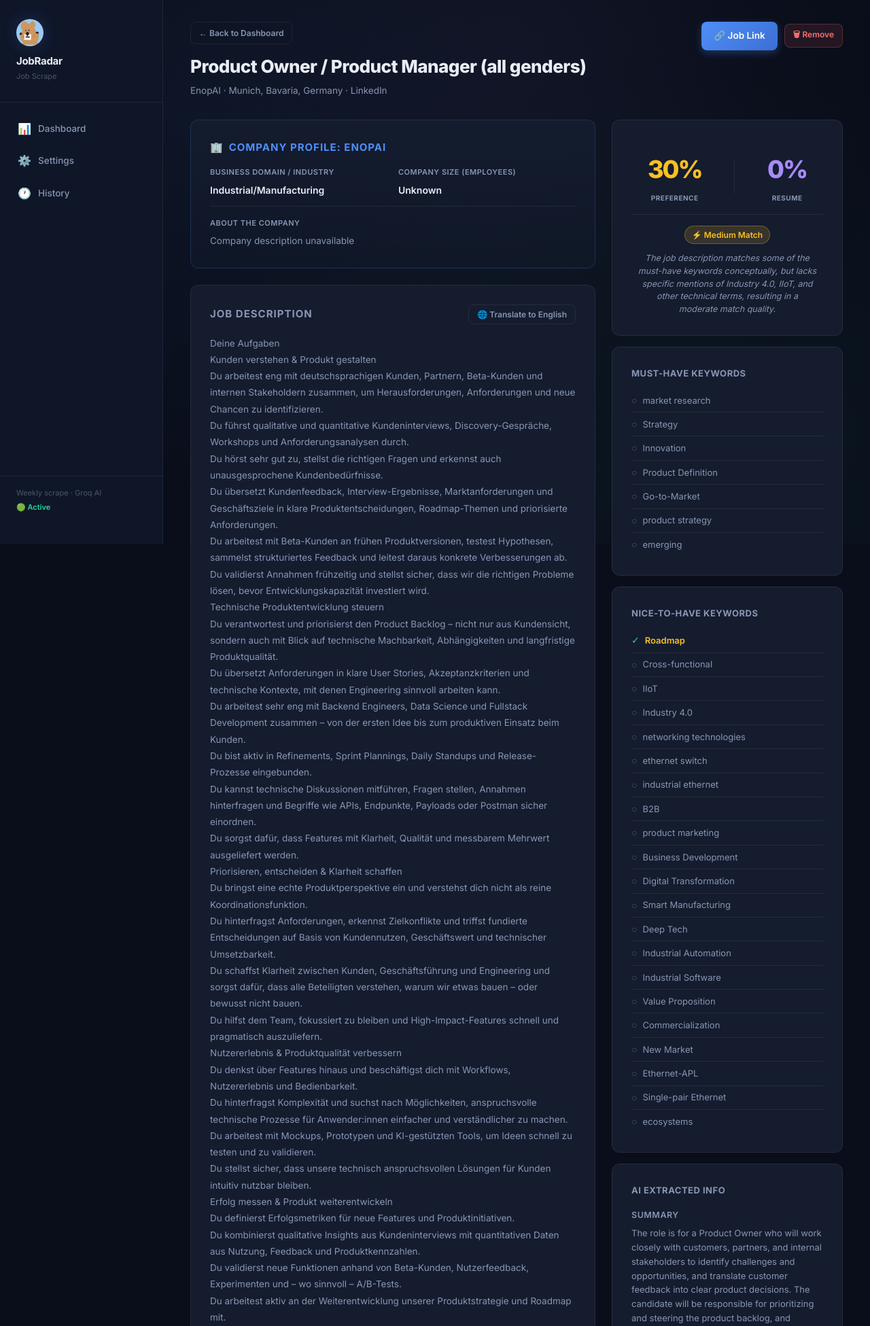
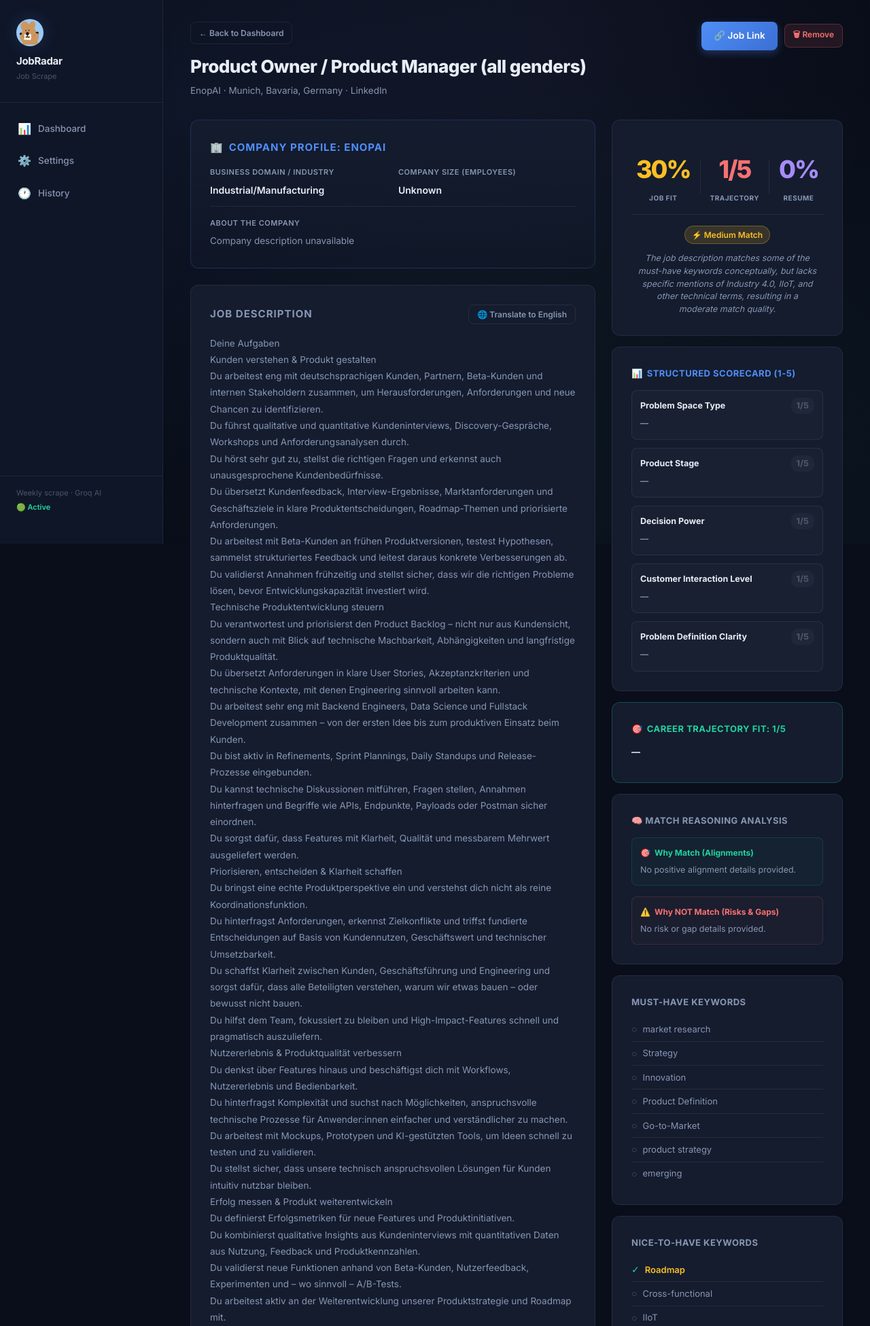
Before and after one commit to leann0101/jobradar, a Flask app: page /job/623c4153-4425-4f8d-a3ce-d45ca6037d9a in a window 1280 px wide. Shown: the top 1951 px of the page at 68% size. Run offline with Flask 3, Linux system fonts and the light colour scheme.

Commit message:
Feature: Semantic Career Preferences, Trajectory Fit Engine, and Quokka Brand Makeover

```diff
--- a/templates/job_detail.html
+++ b/templates/job_detail.html
@@ -79,15 +79,27 @@
     <!-- Scores display -->
     <div class="detail-main" style="margin-bottom:16px;">
       <div style="display: flex; justify-content: space-around; align-items: center; padding: 16px 0; border-bottom: 1px solid var(--border); margin-bottom: 16px;">
+        <!-- Preference Fit Score -->
         <div class="score-display" style="border: none; padding: 0; margin: 0; text-align: center;">
           <div class="score-number {% if job.match_category == 'best' %}best{% elif job.match_category == 'medium' %}medium{% else %}low{% endif %}">
             {{ job.match_score }}%
           </div>
-          <div style="font-size:10px; color:var(--text-secondary); margin-top:4px; font-weight:700; text-transform:uppercase; letter-spacing:0.5px;">Preference</div>
+          <div style="font-size:10px; color:var(--text-secondary); margin-top:4px; font-weight:700; text-transform:uppercase; letter-spacing:0.5px;">Job Fit</div>
         </div>
 
         <div style="width: 1px; height: 50px; background: var(--border);"></div>
 
+        <!-- Career Trajectory Fit (CTF) Score -->
+        <div class="score-display" style="border: none; padding: 0; margin: 0; text-align: center;">
+          <div class="score-number" style="color: {% if ((job.get('career_trajectory_fit', {}) or {}).get('score', 1) | int) >= 4 %}var(--accent-green){% elif ((job.get('career_trajectory_fit', {}) or {}).get('score', 1) | int) >= 3 %}var(--accent-yellow){% else %}var(--accent-red){% endif %};">
+            {{ (job.get('career_trajectory_fit', {}) or {}).get('score', 1) }}/5
+          </div>
+          <div style="font-size:10px; color:var(--text-secondary); margin-top:4px; font-weight:700; text-transform:uppercase; letter-spacing:0.5px;">Trajectory</div>
+        </div>
+
+        <div style="width: 1px; height: 50px; background: var(--border);"></div>
+
+        <!-- Resume Match Score -->
         <div class="score-display" style="border: none; padding: 0; margin: 0; text-align: center;">
           <div class="score-number" style="color: var(--accent-purple);">
             {{ job.resume_match.score or 0 }}%
@@ -102,17 +114,98 @@
           {% elif job.match_category == 'medium' %}badge-medium
           {% else %}badge-low{% endif %}"
           style="display:inline-block;">
-          {% if job.match_category == 'best' %}🏆 Best Match
+          {% if job.match_category == 'best' %}🏆 High Match
           {% elif job.match_category == 'medium' %}⚡ Medium Match
           {% else %}❄️ Low Match{% endif %}
         </span>
       </div>
 
       {% if job.match_explanation %}
-      <p style="font-size:12.5px; color:var(--text-secondary); font-style:italic; text-align:center; padding: 0 8px; line-height: 1.5;">
+      <p style="font-size:12.5px; color:var(--text-secondary); font-style:italic; text-align:center; padding: 0 8px; line-height: 1.5; margin-bottom: 0;">
         {{ job.match_explanation }}
       </p>
       {% endif %}
+    </div>
+
+    <!-- Structured Scorecard -->
+    <div class="detail-main" style="margin-bottom:16px;">
+      <h4 style="font-size:13px; font-weight:700; color:var(--accent-blue); margin-bottom:14px; text-transform:uppercase; letter-spacing:0.5px; display:flex; align-items:center; gap:6px;">
+        <span>📊</span> Structured Scorecard (1-5)
+      </h4>
+      <div style="display:flex; flex-direction:column; gap:12px;">
+        {% set dimensions = [
+          ('problem_space_type', 'Problem Space Type'),
+          ('product_stage', 'Product Stage'),
+          ('decision_power', 'Decision Power'),
+          ('customer_interaction', 'Customer Interaction Level'),
+          ('problem_definition_clarity', 'Problem Definition Clarity')
+        ] %}
+        {% for key, name in dimensions %}
+          {% set d_info = (job.get('scorecard', {}) or {}).get(key, {}) %}
+          {% set d_score = d_info.get('score', 1) | int %}
+          {% set d_label = d_info.get('label', '—') %}
+          {% set d_evidence = d_info.get('evidence', '') %}
+
+          <div style="background:rgba(255,255,255,0.02); border:1px solid var(--border); padding:10px 12px; border-radius:var(--radius-sm);">
+            <div style="display:flex; justify-content:space-between; align-items:center; margin-bottom:4px;">
+              <span style="font-size:12.5px; font-weight:700; color:var(--text-primary);">{{ name }}</span>
+              <span style="font-size:12.5px; font-weight:800; color:{% if d_score >= 4 %}var(--accent-green){% elif d_score >= 3 %}var(--accent-blue){% else %}var(--text-muted){% endif %}; background:rgba(255,255,255,0.03); padding:2px 8px; border-radius:10px;">{{ d_score }}/5</span>
+            </div>
+            <div style="font-size:12px; color:var(--text-secondary); margin-bottom:4px; font-weight:600;">
+              {{ d_label }}
+            </div>
+            {% if d_evidence %}
+            <div style="font-size:11px; color:var(--text-muted); font-style:italic; border-left:2px solid var(--border); padding-left:8px; margin-top:6px; line-height:1.4;">
+              "{{ d_evidence }}"
+            </div>
+            {% endif %}
+          </div>
+        {% endfor %}
+      </div>
+    </div>
+
+    <!-- Career Trajectory Fit Detail -->
+    <div class="detail-main" style="margin-bottom:16px; border: 1px solid rgba(34, 211, 160, 0.25);">
+      {% set ctf_info = job.get('career_trajectory_fit', {}) or {} %}
+      {% set ctf_score = ctf_info.get('score', 1) | int %}
+      <h4 style="font-size:13px; font-weight:700; color:var(--accent-green); margin-bottom:14px; text-transform:uppercase; letter-spacing:0.5px; display:flex; align-items:center; gap:6px;">
+        <span>🎯</span> Career Trajectory Fit: {{ ctf_score }}/5
+      </h4>
+      <div style="font-size:13px; color:var(--text-primary); font-weight:700; margin-bottom:6px;">
+        {{ ctf_info.get('label', '—') }}
+      </div>
+      {% if ctf_info.get('evidence', '') %}
+      <div style="font-size:11.5px; color:var(--text-muted); font-style:italic; border-left:2.5px solid var(--accent-green); padding-left:10px; margin-top:8px; line-height:1.5;">
+        "{{ ctf_info.get('evidence', '') }}"
+      </div>
+      {% endif %}
+    </div>
+
+    <!-- Reasoning Summary -->
+    <div class="detail-main" style="margin-bottom:16px;">
+      <h4 style="font-size:13px; font-weight:700; color:var(--text-secondary); margin-bottom:14px; text-transform:uppercase; letter-spacing:0.5px;">
+        🧠 Match Reasoning Analysis
+      </h4>
+
+      <!-- Why Match -->
+      <div style="margin-bottom:16px; background:rgba(34, 211, 160, 0.03); border:1px solid rgba(34, 211, 160, 0.15); padding:12px; border-radius:var(--radius-sm);">
+        <div style="font-size:12px; font-weight:700; color:var(--accent-green); margin-bottom:6px; display:flex; align-items:center; gap:6px;">
+          <span>🎯</span> Why Match (Alignments)
+        </div>
+        <p style="font-size:12.5px; color:var(--text-secondary); line-height:1.6; margin:0;">
+          {{ job.get('why_match', 'No positive alignment details provided.') }}
+        </p>
+      </div>
+
+      <!-- Why NOT Match -->
+      <div style="background:rgba(248, 113, 113, 0.03); border:1px solid rgba(248, 113, 113, 0.15); padding:12px; border-radius:var(--radius-sm);">
+        <div style="font-size:12px; font-weight:700; color:var(--accent-red); margin-bottom:6px; display:flex; align-items:center; gap:6px;">
+          <span>⚠️</span> Why NOT Match (Risks & Gaps)
+        </div>
+        <p style="font-size:12.5px; color:var(--text-secondary); line-height:1.6; margin:0;">
+          {{ job.get('why_not_match', 'No risk or gap details provided.') }}
+        </p>
+      </div>
     </div>
 
     <!-- Resume Fit Analysis -->
```
